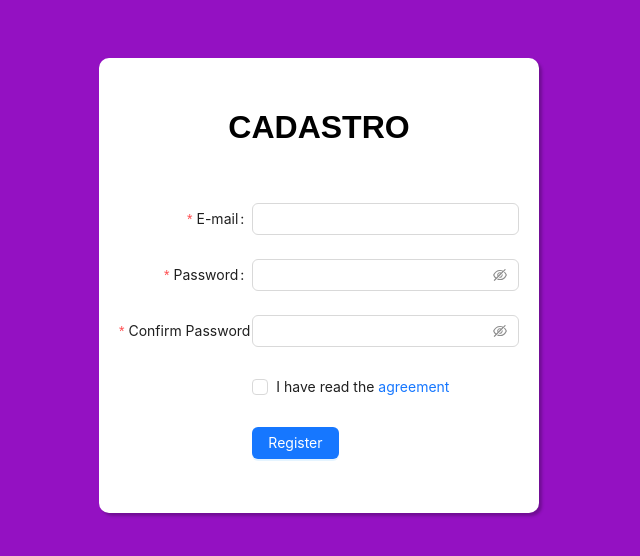
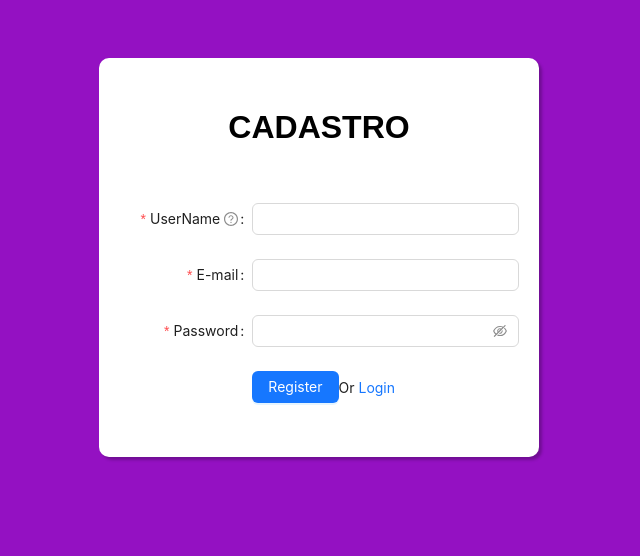
Before and after one commit to develany/11group, a React (Create React App) app: page /cadastro in a window 1280 px wide. Shown: the top 556 px of the page, without its empty margins (321-961 px from the left). Built offline with nearby package versions, Linux system fonts and the light colour scheme.

Commit message:
cadastro funcionando

```diff
--- a/src/Routes.js
+++ b/src/Routes.js
@@ -3,11 +3,9 @@ import Cadastro from "./pages/Cadastro";
 import Termo from "./pages/Termo";
 import PerfilUser from "./pages/PerfilUsers";
 import ListUsers from "./pages/Listusers";
-import CreateUser from "./pages/CreateUser/CreateUser";
 import NotFound from "./pages/NotFound";
 import { isLogado } from "./auth";
 import Logado from "./pages/Logado";
-import Login2 from "./pages/Login2";
 import Login from "./pages/Login";
 function Routes() {
     return (
@@ -15,7 +13,6 @@ function Routes() {
             <Route path='/users' element = {<ListUsers/>} />
             <Route path="/users/:id" element={<PerfilUser/>} />
             <Route path="/cadastro" element={<Cadastro />} />
-            <Route path="/Create" element={<CreateUser/>}/>
             <Route path="/termo" element={<Termo/>} />
             {isLogado ? (
             <>
--- a/src/pages/Cadastro.jsx
+++ b/src/pages/Cadastro.jsx
@@ -1,10 +1,11 @@
 import {Button,
-    Checkbox,
+
     Form,
     Input,
   } from 'antd';
-
-
+import { API } from '../services/Api';
+import { useState } from 'react';
+import { Link } from 'react-router-dom';
 
 const formItemLayout = {
   labelCol: {
@@ -36,20 +37,37 @@ const tailFormItemLayout = {
     },
   },
 };
+
+
 const Cadastro = () => {
+  const [user, setUser] = useState(null);
+  async function autenticar(values) {
+    try {
+      const response = await API.post("/users",
+        values);
+
+      localStorage.setItem("logado", true);
+
+      setUser(response.data.user);
+
+      window.location.href = "/";
+    } catch (error) {
+      alert(error.response.data.error)
+    }
+  }
     const [form] = Form.useForm();
-    const onFinish = (values) => {
-      console.log('Received values of form: ', values);
-    };
+
 
     return (
         <div id="formulario">
             <h1>CADASTRO</h1>
+            {user && <h2>Bem vindo, {user.name}</h2>}
       <Form
+      method="POST" action=""
         {...formItemLayout}
         form={form}
         name="register"
-        onFinish={onFinish}
+        onFinish = {autenticar}
         initialValues={{
           residence: ['zhejiang', 'hangzhou', 'xihu'],
           prefix: '86',
@@ -59,6 +77,20 @@ const Cadastro = () => {
         }}
         scrollToFirstError
       >
+        <Form.Item
+        name="name"
+        label="UserName"
+        tooltip="What do you want others to call you?"
+        rules={[
+          {
+            required: true,
+            message: 'Please input your nickname!',
+            whitespace: true,
+          },
+        ]}
+      >
+        <Input />
+      </Form.Item>
         <Form.Item
           name="email"
           label="E-mail"
@@ -90,47 +122,11 @@ const Cadastro = () => {
           <Input.Password />
         </Form.Item>
 
-        <Form.Item
-          name="confirm"
-          label="Confirm Password"
-          dependencies={['password']}
-          hasFeedback
-          rules={[
-            {
-              required: true,
-              message: 'Please confirm your password!',
-            },
-            ({ getFieldValue }) => ({
-              validator(_, value) {
-                if (!value || getFieldValue('password') === value) {
-                  return Promise.resolve();
-                }
-                return Promise.reject(new Error('The two passwords that you entered do not match!'));
-              },
-            }),
-          ]}
-        >
-          <Input.Password />
-        </Form.Item>
-        <Form.Item
-          name="agreement"
-          valuePropName="checked"
-          rules={[
-            {
-              validator: (_, value) =>
-                value ? Promise.resolve() : Promise.reject(new Error('Should accept agreement')),
-            },
-          ]}
-          {...tailFormItemLayout}
-        >
-          <Checkbox>
-            I have read the <a href="/termo">agreement</a>
-          </Checkbox>
-        </Form.Item>
         <Form.Item {...tailFormItemLayout}>
           <Button type="primary" htmlType="submit">
             Register
           </Button>
+          Or <Link to="/login"> Login </Link>
         </Form.Item>
       </Form>
       </div>
--- a/src/pages/CreateUser/CreateUser.jsx
+++ /dev/null
@@ -1,20 +0,0 @@
-import "./style.css";
-const CreateUser = () => {
-
-  return (
-    <div id="cadastro">
-    <h1>Cadastro</h1>
-    <label htmlFor="usuario">Usuário </label>
-    <input type="text" name="usuario" id="usuario" />
-
-    <label htmlFor="email">Email</label>
-    <input type="email" name="email" id="email" />
-
-    <label htmlFor="password">Password</label>
-    <input type="password" name="password" id="password"  />
-    <button type="submit">Cadastar</button>
-    </div>
-  )
-}
-
-export default CreateUser
--- a/src/pages/CreateUser/style.css
+++ /dev/null
@@ -1,17 +0,0 @@
-#cadastro{
-    width: 400px;
-    background-color: #ffffff;
-    padding: 30px 20px;
-    margin-top: 50px;
-    border-radius: 10px;
-    box-shadow: 3px 3px 3px  #0000003d;
-    display: flex;
-    flex-direction: column;
-  }
-
-#cadastro>input{
-    margin-bottom: 10px;
-  }
-#cadastro>button{
-    margin-top: 10px;
-  }
--- a/src/pages/Login.jsx
+++ b/src/pages/Login.jsx
@@ -1,7 +1,7 @@
 import { useState } from "react";
 import { API } from "../services/Api";
 import { LockOutlined, UserOutlined } from '@ant-design/icons';
-import { Button, Checkbox, Form, Input } from 'antd';
+import { Button, Form, Input } from 'antd';
 import { Link } from 'react-router-dom';
 import "./login.css";
 const Login = () => {
@@ -69,20 +69,14 @@ const Login = () => {
         />
       </Form.Item>
       <Form.Item>
-        <Form.Item name="remember" valuePropName="checked" noStyle>
-          <Checkbox>Remember me</Checkbox>
-        </Form.Item>
-
-        <Link to="*"/>
-          Forgot password
-
+        <Link to="*">Forgot password</Link>
       </Form.Item>
 
       <Form.Item>
         <Button type="primary" htmlType="submit" className="login-form-button">
           Log in
         </Button>
-        Or <Link to="*"/>register now!
+        Or <Link to="/cadastro"> register now! </Link>
       </Form.Item>
     </Form>
     </div>
```
